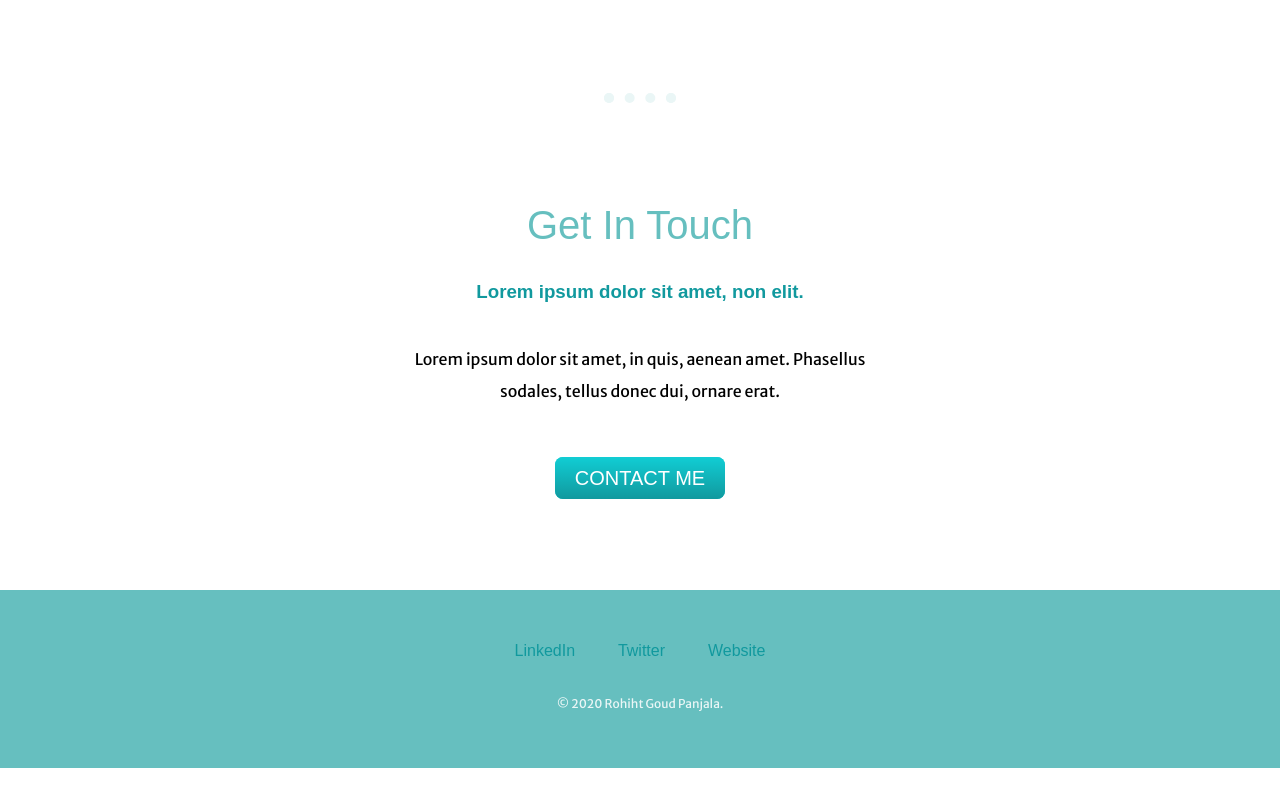
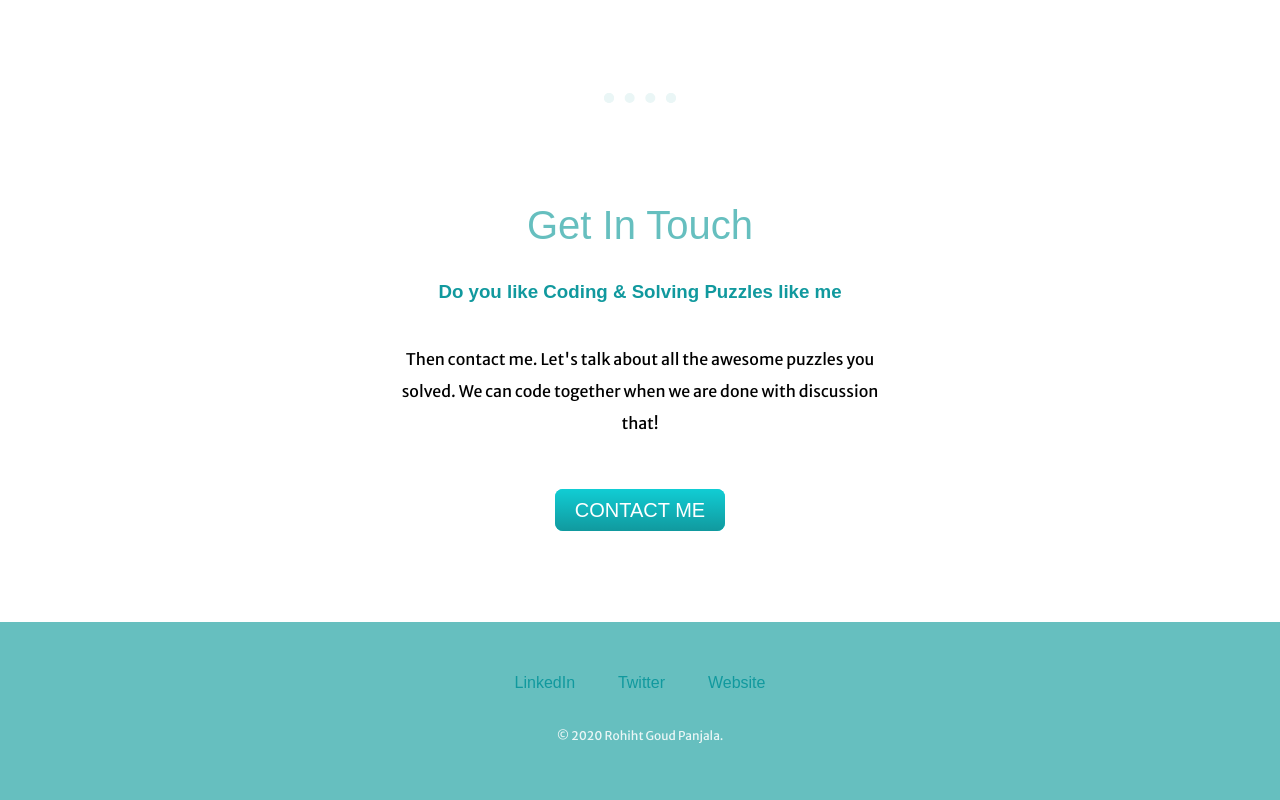
Before and after one commit to rohithgoud30/pro, a plain HTML site: page index.html in a window 1280 px wide. Shown: the part 1897-2697 px from the top of the page. Before the commit the page ends 2665 px from the top, so only its background shows below. Drawn offline with Linux system fonts and the light colour scheme.

Commit message:
Contact Page Updated

```diff
--- a/index.html
+++ b/index.html
@@ -39,8 +39,8 @@
   <hr>
   <div class="contact-me">
     <h2>Get In Touch</h2>
-    <h3>Lorem ipsum dolor sit amet, non elit.</h3>
-    <p class="contact-message">Lorem ipsum dolor sit amet, in quis, aenean amet. Phasellus sodales, tellus donec dui, ornare erat.</p>
+    <h3>Do you like Coding & Solving Puzzles like me</h3>
+    <p class="contact-message">Then contact me. Let's talk about all the awesome puzzles you solved. We can code together when we are done with discussion that!</p>
     <a class="btn" href="mailto:rohithgoud@gmail.com">CONTACT ME</a>
   </div>
 </div>
```
